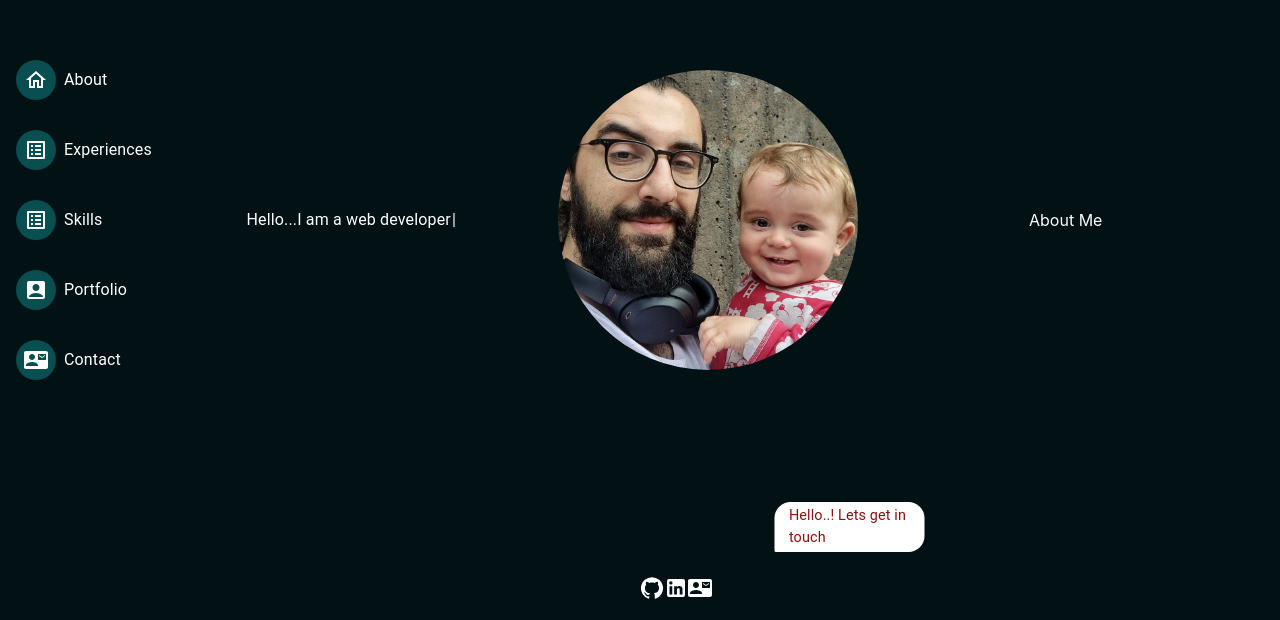
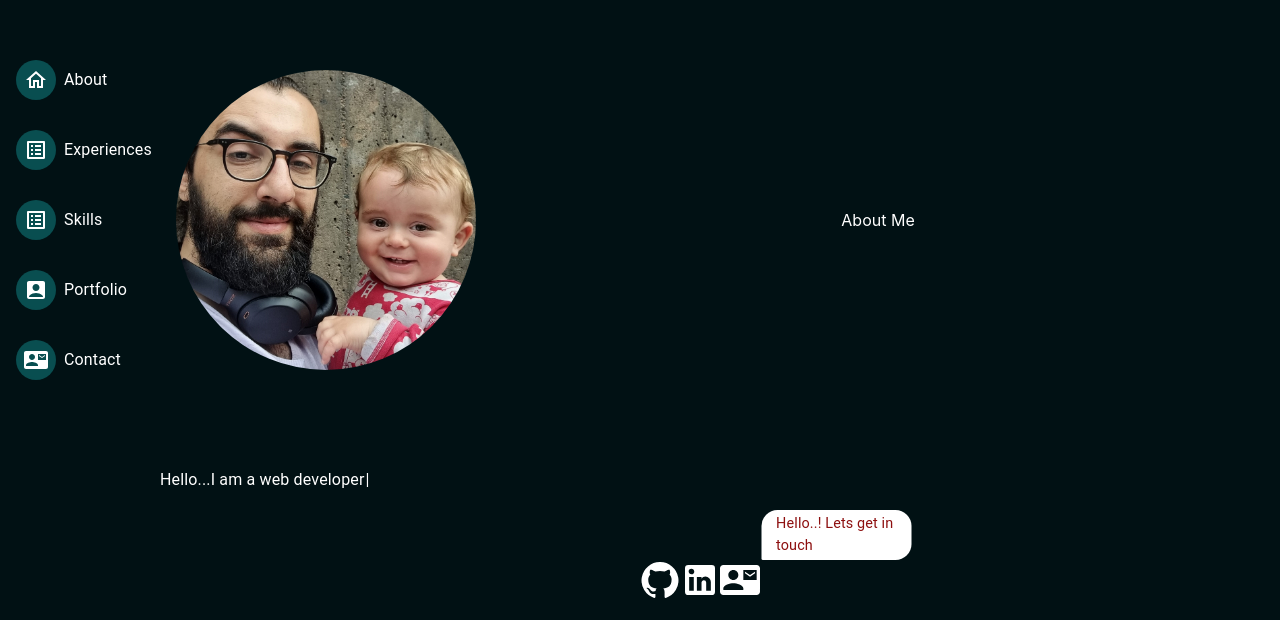
Before and after one commit to hazem-89/cv-react, a React (Create React App) app: page /HazemCV in a window 1280 px wide. Shown: the part 180-800 px from the top of the page. Built offline with nearby package versions, Linux system fonts and the light colour scheme; a web font is replaced by a local one.

Commit message:
fixin about me style

```diff
--- a/src/Components/AboutMe/AboutMe.tsx
+++ b/src/Components/AboutMe/AboutMe.tsx
@@ -13,6 +13,32 @@ import TypewriterEffec from '../TypeWriterEffec';
 
 const AboutMe = () => {
   const [gitOpen, setGitOpen] = useState(false)
+  const [startFiler, setStartFiler] = useState(false)
+
+
+  // const Keyframes = styled("div")({
+  //   pulse: {
+  //     position: { xs: 'absolute', md: '', lg: '', xl: '' },
+  //     display: { xs: 'block', md: 'block', lg: 'none', xl: 'none' },
+  //     width: '300px',
+  //     height: '300px',
+  //     borderRadius: '50%',
+  //     backgroundImage: 'linear-gradient(120deg, hsla(120,100%,50%,0.5),hsla(290,60%,70%,0.5));',
+  //     animation: "$pulse 2s infinite"
+  //   },
+  //   "@keyframes pulse": {
+  //     "0%": {
+  //       opacity: 0,
+  //       transform: "translateY(-200%)"
+  //     },
+  //     "100%": {
+  //       opacity: 1,
+  //       transform: "translateY(0%)"
+  //     }
+  //   }
+  // });
+
+  // const classes = useStyles();
 
   useEffect(() => {
     const timer = window.setTimeout(() => {
@@ -20,25 +46,29 @@ const AboutMe = () => {
     }, 5000);
     return () =>  clearTimeout(timer);
   }, [gitOpen]);
+
   return (
     <Box sx={AboutBoxStyle}>
       <Box sx={aboutDiv}>
       <Box sx={aboutText}>
-        <Typography className='about-mainText'>
+        <Typography sx={aboutMainText}>
           <TypewriterEffec />
         </Typography>
       </Box>
-      <Box >
-      <Avatar alt="Hazem Kawas" src={faceImg} sx={{ width: 300, height: 300 }} />
+      <Box sx={aboutMainPicBoxStyle}>
+        <Box sx={picFilter} >
+
+        </Box>
+      <Avatar alt="Hazem Kawas" src={faceImg} sx={aboutMainPicStyle} />
       </Box>
       <Box sx={aboutInfo}>
         About Me
       </Box>
       </Box>
       <Box  sx={aboutIcons}>
-        <GitHubIcon className='icons' />
-        <LinkedInIcon  className='icons'/>
-        <ContactMailIcon  className='icons'/>
+        <GitHubIcon sx={icons} />
+        <LinkedInIcon  sx={icons}/>
+        <ContactMailIcon  sx={icons}/>
         </Box>
         {gitOpen ? <>
           <Box sx={popUp}>
@@ -52,36 +82,95 @@ const AboutMe = () => {
   )
 }
 const AboutBoxStyle: SxProps = {
-  width: { xs: '50', md: '50%', lg: '98%' },
+  width: { xs: '100%', md: '50%', lg: '100%' },
+  paddingTop: { xs: '3em', md: '0em', lg: '0em' },
+  paddingLeft: { xs: '0em', md: '0', lg: '2em'}
 }
 const aboutDiv: SxProps = {
-  width: { xs: '50', md: '50%', lg: '100%', xl: '100%' },
+  // width: { xs: '100%', md: '100%', lg: '100%', xl: '100%' },
   display: 'flex',
-  justifyContent: 'center',
+  flexDirection: {xs: 'column', md: 'column', lg: 'row'},
+  // justifyContent: 'center',
   alignItems: 'center',
-  height: '90vh',
+  // height: '90vh',
   paddingLeft: {xs: '0', md: '0', lg: '1em'},
 }
+const aboutMainText: SxProps = {
+  // width: { xs: '100%', md: '100%', lg: '100%', xl: '100%' },
+  // height: { xs: '100px', md: '100%', lg: '100%', xl: '100%' },
+  zIndex: '1',
+  // padding: '10px'
+}
+const aboutMainPicBoxStyle: SxProps = {
+  position: { xs: 'absolute', md: '', lg: 'relative', xl: '' },
+  top: { xs: '7em', md: '0', lg: '0', xl: '0' },
+  left: { xs: '1em', md: '0', lg: '0', xl: '0' },
+  zIndex: '0'
+}
+const aboutMainPicStyle: SxProps = {
+  width:  { xs: '200px', md: '200px', lg: '300px', xl: '500px' },
+  height:  { xs: '200px', md: '200px', lg: '300px', xl: '500px' },
+}
 
+const picFilter: SxProps = {
+  // position: { xs: 'absolute', md: '', lg: '', xl: '' },
+  // display: { xs: 'block', md: 'block', lg: 'none', xl: 'none' },
+  // width: '300px',
+  // height: '300px',
+  // borderRadius: '50%',
+  // backgroundImage: 'linear-gradient(120deg, hsla(120,100%,50%,0.5),hsla(290,60%,70%,0.5));',
+  // zIndex: '1',
+  // animation: `$myEffect 3000ms`,
+  // "@keyframes myEffect": {
+  //   "0%": {
+  //     opacity: 0,
+  //     transform: "translateY(-200%)"
+  //   },
+  //   "100%": {
+  //     opacity: 1,
+  //     // transform: "translateY(0)"
+  //   }
+  // },
+  // "@keyframes myEffectExit": {
+  //   "0%": {
+  //     opacity: 1,
+  //     transform: "translateY(0)"
+  //   },
+  //   "100%": {
+  //     opacity: 0,
+  //     transform: "translateY(-200%)"
+  //   }
+  // }
+}
+// //
 const aboutText: SxProps = {
-  width: { xs: '50', md: '50%', lg: '100%' },
+  width: { xs: '150px', md: '50%', lg: '500px' },
   display: 'flex',
-  justifyContent: 'center',
-  alignItems: 'center',
+  // justifyContent: 'center',
+  alignItems: 'flex-start',
+  position: { xs: 'relative', md: 'relative', lg: 'absolute', xl: '' },
+  bottom: { xs: '0em', md: '0', lg: '8em', xl: '0' },
+  left: { xs: '0em', md: '0', lg: '10em', xl: '0' },
+  zIndex: '1',
 }
 const aboutIcons: SxProps = {
   position: 'absolute',
   left: '50%',
   bottom:' 1em',
-  // transform: 'translate(-50%, -50%)',
+  zIndex: '1',
+  // transform: 'translate(50%, 0%)',
+}
+const icons: SxProps = {
+  width:  { xs: '200px', md: '200px', lg: '40px' },
+  height:  { xs: '200px', md: '200px', lg: '40px' },
 }
 const popUp: SxProps = {
-  width: '150px',
+  width: {xs: '50px', md: '50px', lg: '150px'},
   height: '50px',
   backgroundColor: '#fff',
   position: 'absolute',
-  left: '55%',
-  bottom: '3em',
+  left: '54%',
+  bottom: '2.5em',
   transform: 'translate(+47%, -40%)',
   borderRadius: '1em 1em  1em 0.1em',
   display: 'flex',
@@ -92,7 +181,7 @@ const aboutInfo: SxProps = {
   display: 'flex',
   justifyContent: 'center',
   alignItems: 'center',
-
+  zIndex: '1',
 }
 
 const popUpText: SxProps = {
--- a/src/Components/Experiences/Experiences.tsx
+++ b/src/Components/Experiences/Experiences.tsx
@@ -199,7 +199,6 @@ const LayoutBox: SxProps = {
   height: '100vh',
   display: 'flex',
   flexDirection: {xs: 'column', md: 'column', lg: 'row'},
-  marginLeft: '10%',
   justifyContent: 'space-between',
   textColor: blueGrey[900],
 }
--- a/src/Components/NavBar/NavBar.tsx
+++ b/src/Components/NavBar/NavBar.tsx
@@ -126,6 +126,7 @@ const NavBox: SxProps = {
   position: {xs: 'absolute', md: 'relative', lg: 'relative'},
   top: 0,
   left: 0,
+
   '&:hover': {
     // backgroundColor: '#022c33',
     // width: '15%',
@@ -141,6 +142,7 @@ const NaveBoxInner: SxProps = {
   flexDirection: {xs: 'row', md: 'row', lg: 'column'},
   justifyContent: {xs: 'space-around', md: 'center', lg: 'space-between'},
   alignItems: {xs: 'center', md: 'center', lg: 'flex-start'},
+
   // position: {xs: 'absolute', md: 'relative', lg: 'relative'},
   // top: 0,
   // left: 0,
@@ -160,7 +162,8 @@ const AvtarBox: SxProps = {
 const bodyBoxStyle: SxProps = {
   width: { xs: '100%', md: '80%',lg: '100%' },
   display: 'flex',
-  flexDirection: "column"
+  flexDirection: { xs: 'column', md: 'column', lg:'row' },
+  // marginLeft: '10%',
 }
 const navImg: SxProps = {
   position: "absolute",
--- a/src/Components/TypeWriterEffec.tsx
+++ b/src/Components/TypeWriterEffec.tsx
@@ -7,7 +7,7 @@ const TypewriterEffec = () => {
 
   const [typeOn, setTypeOn] = useState(false)
 
-  setTimeout(() =>setTypeOn(false), 1000)
+  // setTimeout(() =>setTypeOn(false), 1000)
 
   return (
     <Box >
@@ -17,10 +17,9 @@ const TypewriterEffec = () => {
       .typeString(`Hello...`)
       .pauseFor(1000)
       .typeString("I am a web developer based in Sweden")
-      .deleteAll()
-      .callFunction(() => {
-        setTypeOn(true);
-      })
+      // .callFunction(() => {
+      //   setTypeOn(true);
+      // })
       .start();
   }}
   /> : null
```
